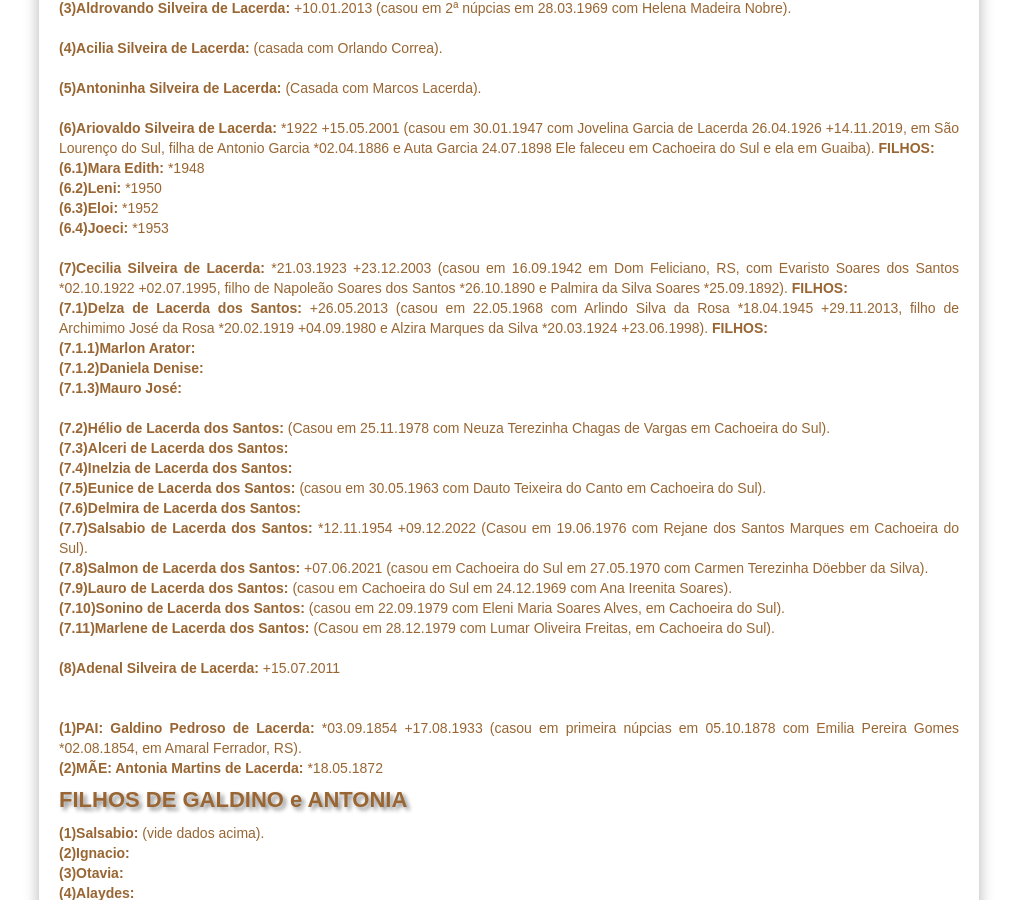
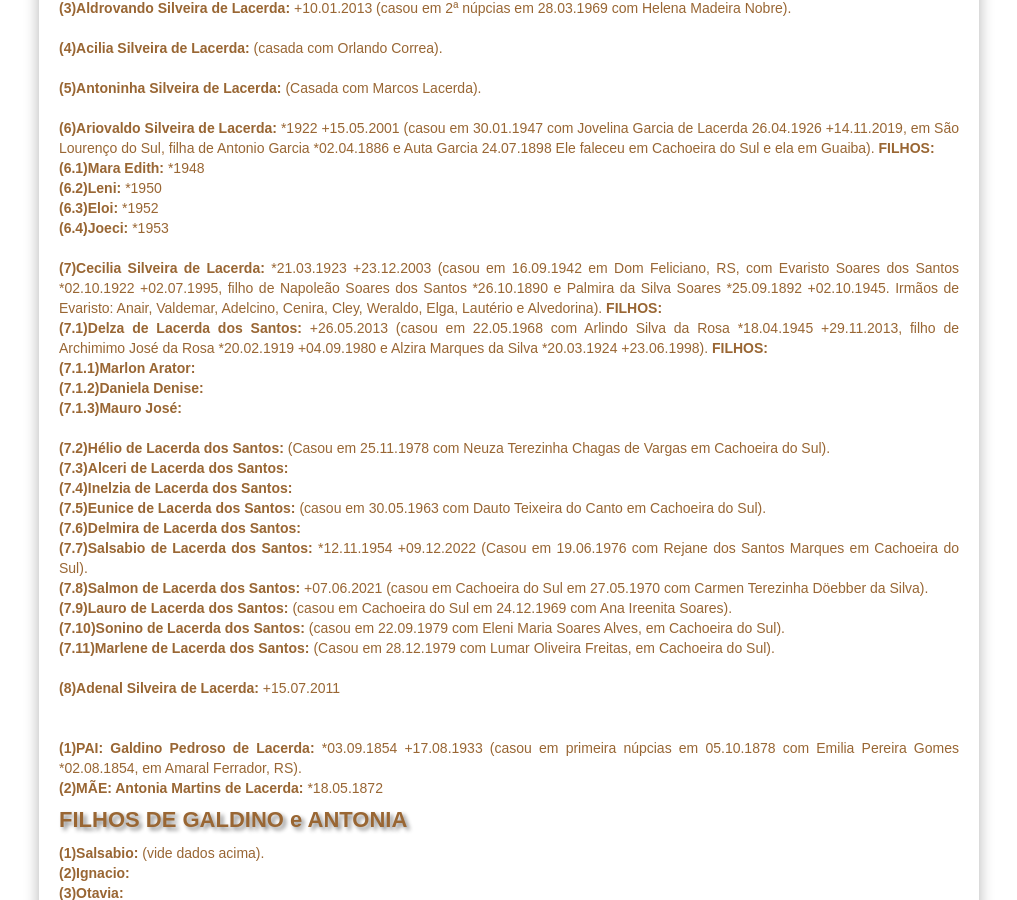
Before and after one commit to claudiovargas1955/claudiovargas1955.github.io, a Jekyll site: the page built from _pages/familia-lacerda-salsabio.html, in a window 1280 px wide and 900 px high, scrolled down 736 px. Shown: the whole window, without its empty margins (131-1148 px from the left). Built offline with Jekyll 4.4.1, drawn with Linux system fonts in a browser that asks for light colours; some web fonts are replaced.

Commit message:
Update familia-lacerda-salsabio.html

```diff
--- a/_pages/familia-lacerda-salsabio.html
+++ b/_pages/familia-lacerda-salsabio.html
@@ -118,7 +118,9 @@
   <b>(6.4)Joeci: </b>*1953<br><br>
 
   <b>(7)Cecilia Silveira de Lacerda: </b>*21.03.1923 +23.12.2003 (casou em 16.09.1942 em Dom Feliciano, RS, com Evaristo Soares dos Santos *02.10.1922 +02.07.1995, filho
-  de Napoleão Soares dos Santos *26.10.1890 e Palmira da Silva Soares *25.09.1892). <b>FILHOS:</b><br>
+  de Napoleão Soares dos Santos *26.10.1890 e Palmira da Silva Soares *25.09.1892 +02.10.1945. Irmãos de Evaristo: Anair, Valdemar, Adelcino, Cenira, Cley, Weraldo, Elga, Lautério
+  e Alvedorina).
+  <b>FILHOS:</b><br>
       <b>(7.1)Delza de Lacerda dos Santos: </b>+26.05.2013 (casou em 22.05.1968 com Arlindo Silva da Rosa *18.04.1945 +29.11.2013, filho de Archimimo José da Rosa *20.02.1919
       +04.09.1980 e Alzira Marques da Silva *20.03.1924 +23.06.1998). <b>FILHOS: </b><br>
            <b>(7.1.1)Marlon Arator: </b><br>
```
